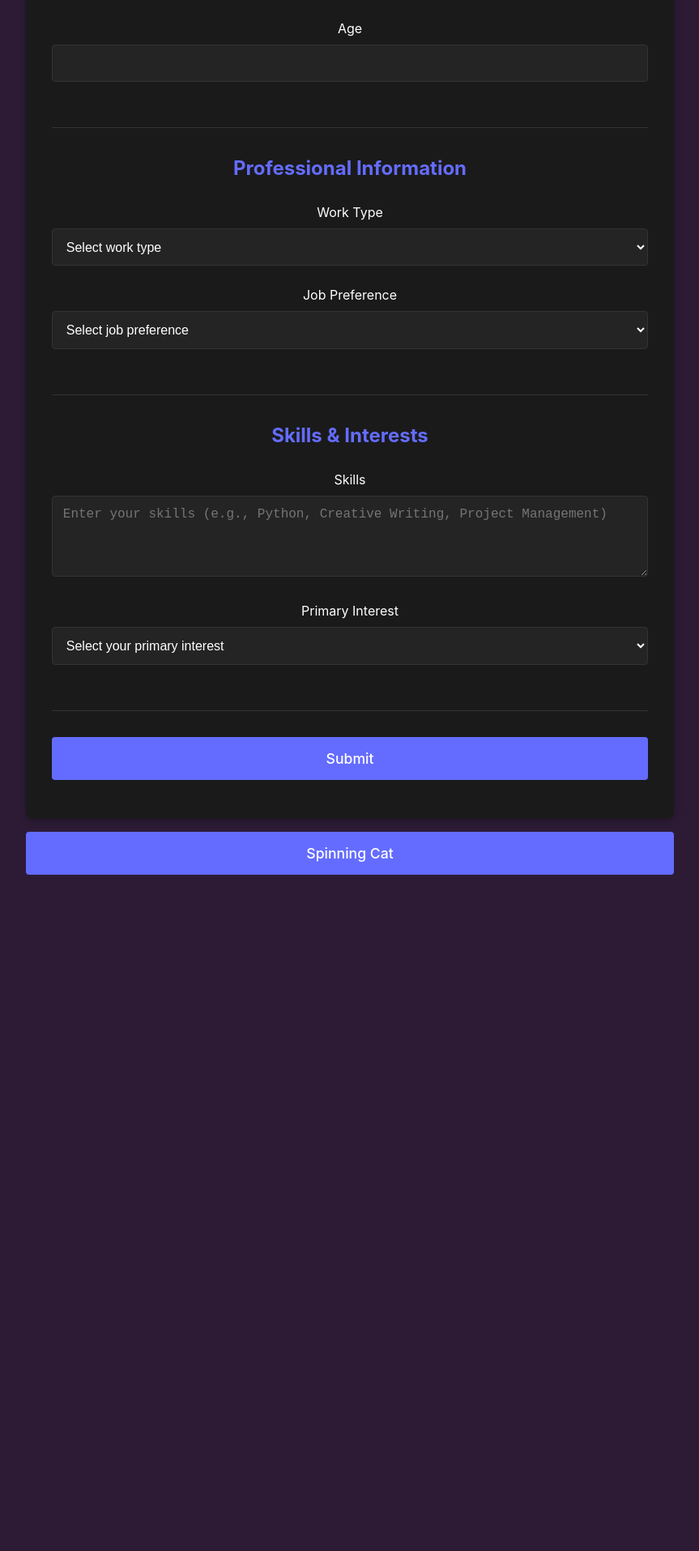
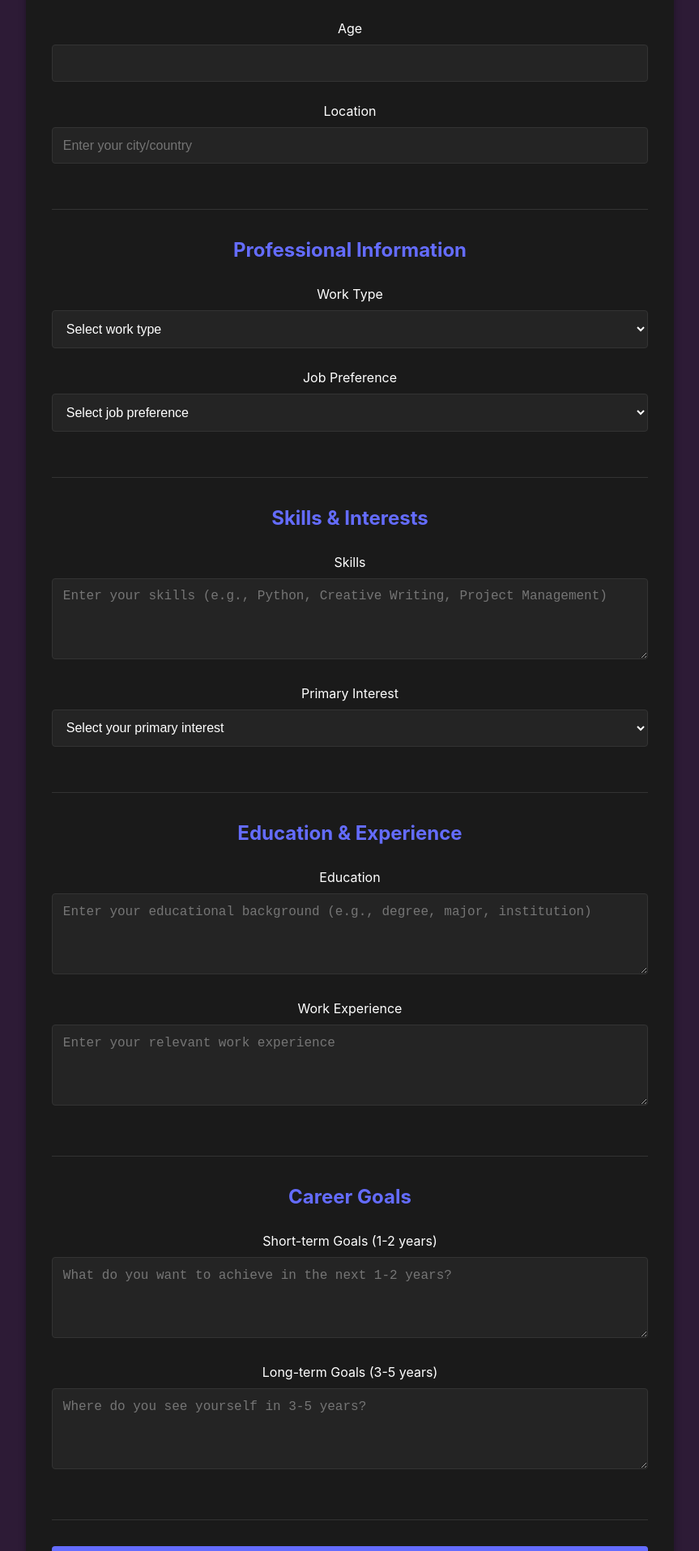
Before and after one commit to Nicsims98/Career_mentor_bot, a React (Vite) app: page /userinput in a window 1280 px wide. Shown: the part 508-2423 px from the top of the page at 81% size, without its empty margins (208-1071 px from the left). Before the commit the page ends 1636 px from the top, so only its background shows below. Built offline with nearby package versions, Linux system fonts and the light colour scheme.

Commit message:
user input full form

```diff
--- a/src/components/UserInput.jsx
+++ b/src/components/UserInput.jsx
@@ -75,6 +75,16 @@ function UserInput() {
               required
             />
           </div>
+          <div className="form-group">
+            <label htmlFor="location">Location</label>
+            <input
+              type="text"
+              id="location"
+              name="location"
+              placeholder="Enter your city/country"
+              required
+            />
+          </div>
         </div>
 
         <div className="form-section">
@@ -140,6 +150,50 @@ function UserInput() {
           </div>
         </div>
 
+        <div className="form-section">
+          <h3>Education & Experience</h3>
+          <div className="form-group">
+            <label htmlFor="education">Education</label>
+            <textarea
+              id="education"
+              name="education"
+              placeholder="Enter your educational background (e.g., degree, major, institution)"
+              rows="3"
+            ></textarea>
+          </div>
+          <div className="form-group">
+            <label htmlFor="experience">Work Experience</label>
+            <textarea
+              id="experience"
+              name="experience"
+              placeholder="Enter your relevant work experience"
+              rows="3"
+            ></textarea>
+          </div>
+        </div>
+
+        <div className="form-section">
+          <h3>Career Goals</h3>
+          <div className="form-group">
+            <label htmlFor="shortTermGoals">Short-term Goals (1-2 years)</label>
+            <textarea
+              id="shortTermGoals"
+              name="shortTermGoals"
+              placeholder="What do you want to achieve in the next 1-2 years?"
+              rows="3"
+            ></textarea>
+          </div>
+          <div className="form-group">
+            <label htmlFor="longTermGoals">Long-term Goals (3-5 years)</label>
+            <textarea
+              id="longTermGoals"
+              name="longTermGoals"
+              placeholder="Where do you see yourself in 3-5 years?"
+              rows="3"
+            ></textarea>
+          </div>
+        </div>
+
         <button type="submit" className="submit-btn">Submit</button>
       </form>
 
```
